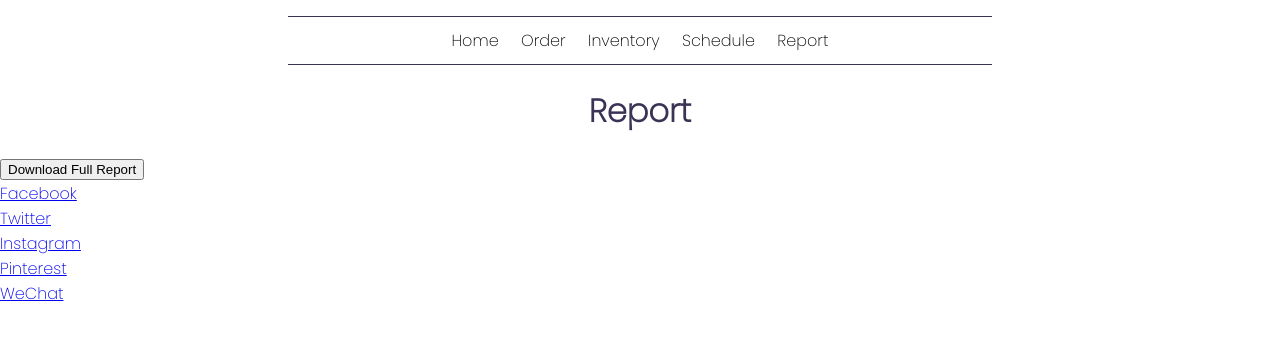
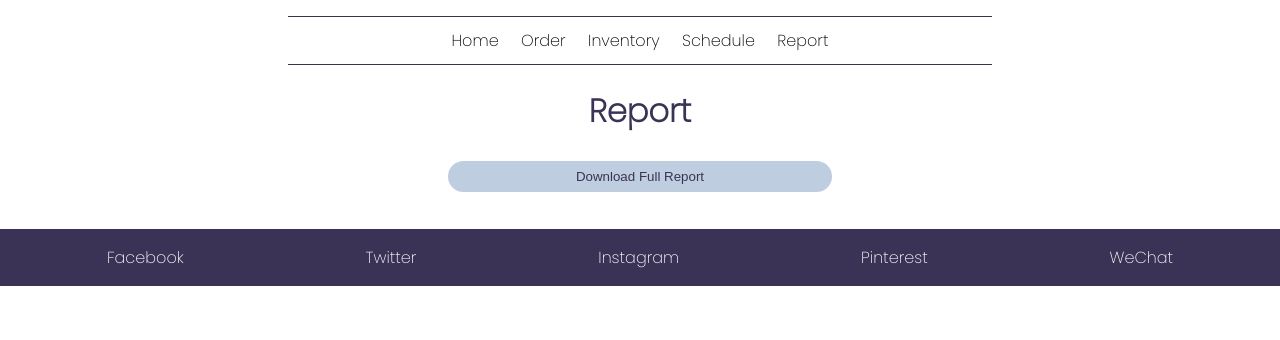
Before and after one commit to matereyes00/Blizzard-Blast, a Django app: page /report in a window 1280 px wide. Shown: the part 107-447 px from the top of the page. Run offline with Django 3.2, Linux system fonts and the light colour scheme.

Commit message:
Adjusted styles for base and report html files

```diff
--- a/blizzardblast/static/css/styles.css
+++ b/blizzardblast/static/css/styles.css
@@ -37,12 +37,38 @@ ul {
 }
 
 .navbar-item:hover{
+    cursor: pointer;
     text-decoration: underline;
 }
 
 .navbar-item a {
     text-decoration: none;
     color: black;
+}
+
+#footer {
+    padding: 1rem;
+    background-color: #3B3355;
+    margin-top: 2rem;
+}
+
+.footer-items {
+    display: flex;
+    justify-content: space-around;
+}
+
+.footer-item {
+    display:inline-block;
+}
+
+.footer-item>a {
+    color: #FEFCFD;
+    text-decoration: none;
+}
+
+.footer-item>a:hover {
+    cursor: pointer;
+    text-decoration: underline;
 }
 
 /* ======= HEADING ======= */
@@ -183,3 +209,26 @@ header {
     background-color: #3B3355;
     color:#FEFCFD;
 }
+
+
+/* ============ REPORT.HTML =============== */
+#report-area {
+    display: flex;
+    justify-content: center;
+}
+
+.download-button {
+    border: none;
+    background-color: #BFCDE0;
+    color: #3B3355;
+    margin: 0.3rem 4rem;
+    padding: 0.5rem 8rem;
+    border-radius: 2rem;
+}
+
+.download-button:hover {
+    text-decoration: underline;
+    cursor: pointer;
+    background-color: #3B3355;
+    color:#FEFCFD;
+}
```
